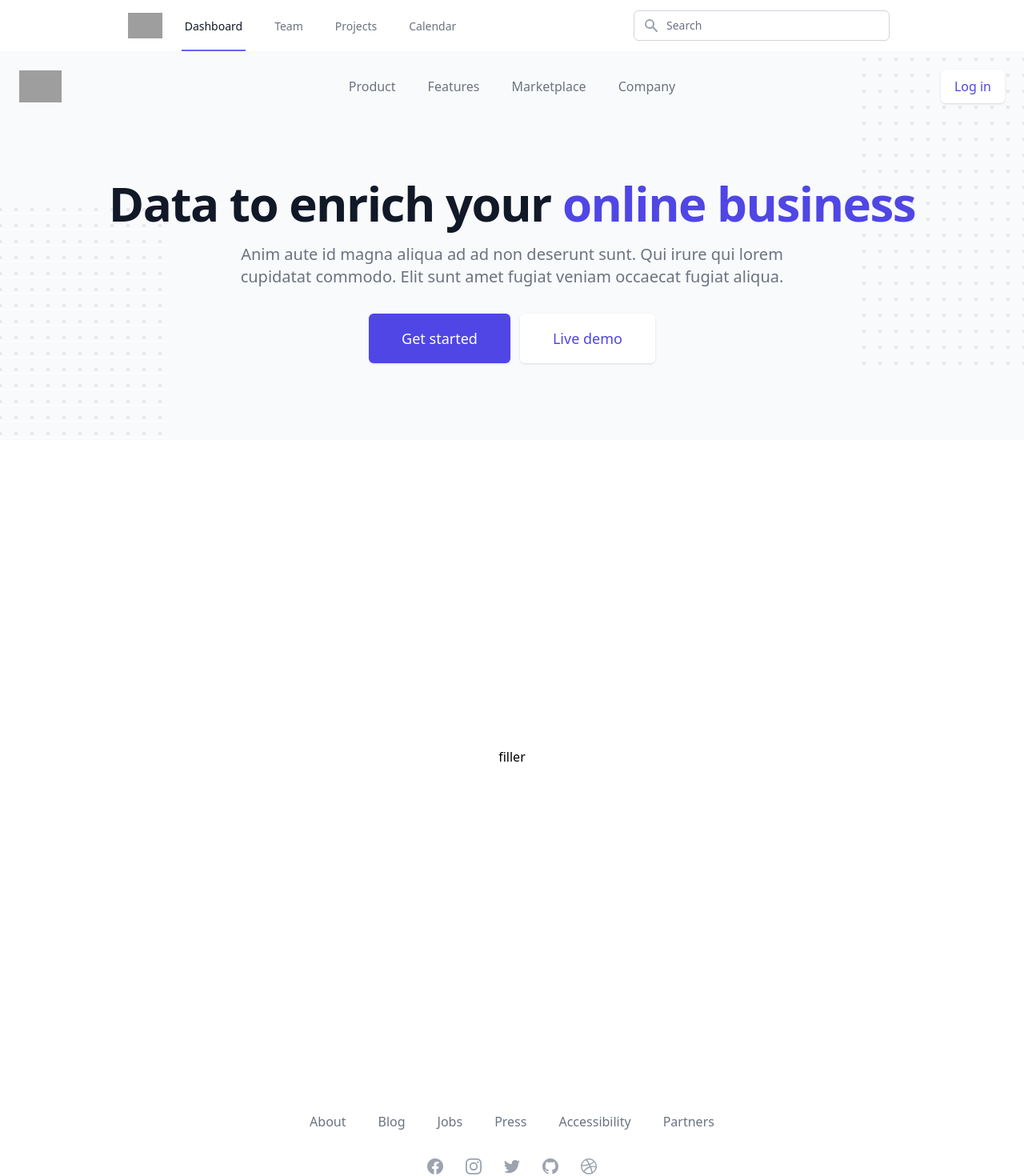
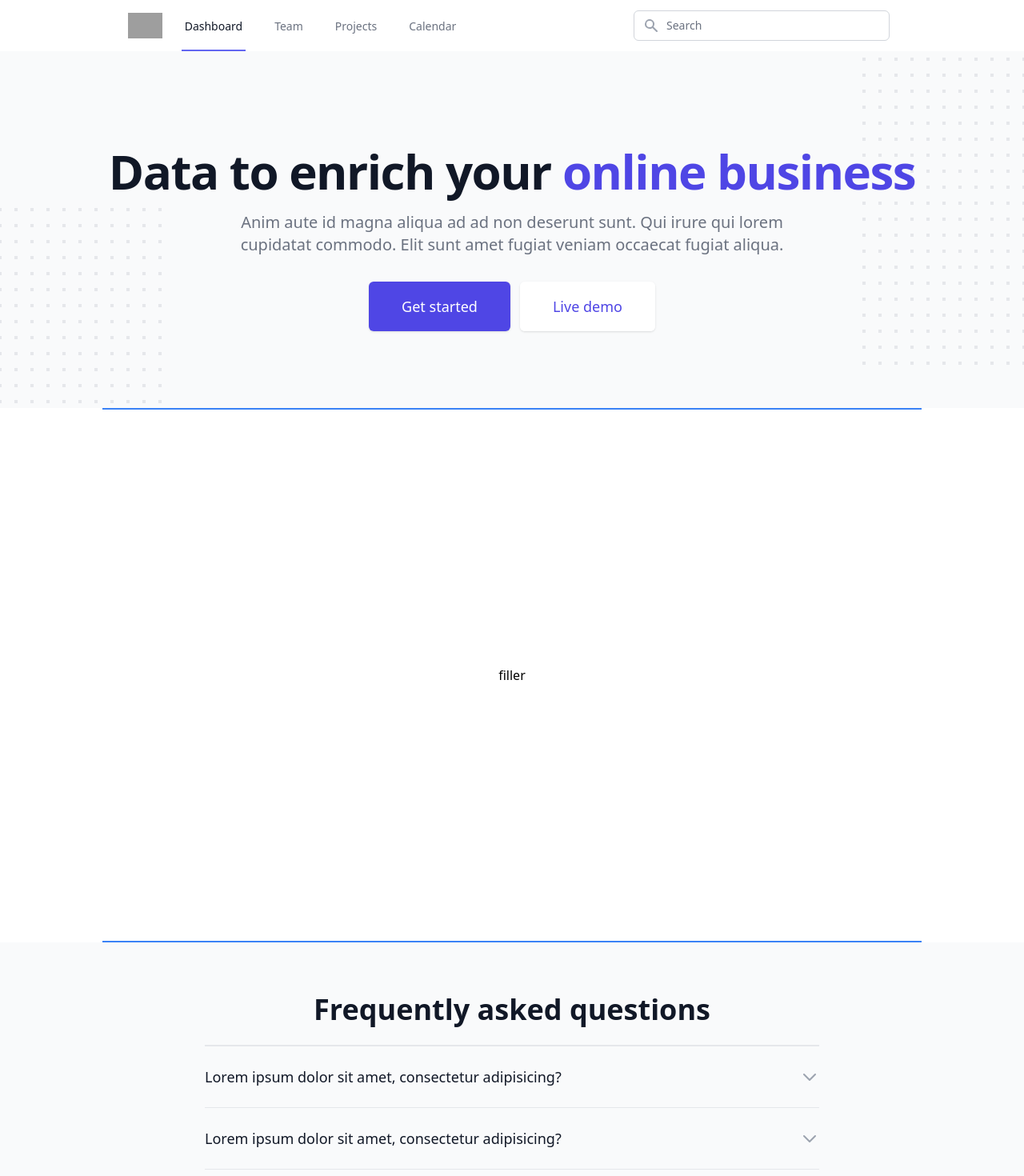
Before and after one commit to joseppu/isintip, a Next.js app: page / in a window 1280 px wide. Shown: the top 1470 px of the page at 80% size. Built offline with nearby package versions, Linux system fonts and the light colour scheme; grey boxes are pictures that could not be loaded.

Commit message:
implementing basic Faq

```diff
--- /dev/null
+++ b/components/Faq.tsx
@@ -0,0 +1,77 @@
+import { Disclosure } from "@headlessui/react";
+import { ChevronDownIcon } from "@heroicons/react/outline";
+
+const faqs = [
+  {
+    question: "Lorem ipsum dolor sit amet, consectetur adipisicing?",
+    answer:
+      "Lorem ipsum dolor sit amet consectetur adipisicing elit. Architecto molestias ut aliquid commodi dolores totam voluptatum repellat laborum laudantium non.",
+  },
+  {
+    question: "Lorem ipsum dolor sit amet, consectetur adipisicing?",
+    answer:
+      "Lorem ipsum dolor sit amet consectetur adipisicing elit. Architecto molestias ut aliquid commodi dolores totam voluptatum repellat laborum laudantium non.",
+  },
+  {
+    question: "Lorem ipsum dolor sit amet, consectetur adipisicing?",
+    answer:
+      "Lorem ipsum dolor sit amet consectetur adipisicing elit. Architecto molestias ut aliquid commodi dolores totam voluptatum repellat laborum laudantium non.",
+  },
+  {
+    question: "Lorem ipsum dolor sit amet, consectetur adipisicing?",
+    answer:
+      "Lorem ipsum dolor sit amet consectetur adipisicing elit. Architecto molestias ut aliquid commodi dolores totam voluptatum repellat laborum laudantium non.",
+  },
+  {
+    question: "Lorem ipsum dolor sit amet, consectetur adipisicing?",
+    answer:
+      "Lorem ipsum dolor sit amet consectetur adipisicing elit. Architecto molestias ut aliquid commodi dolores totam voluptatum repellat laborum laudantium non.",
+  },
+];
+
+function classNames(...classes) {
+  return classes.filter(Boolean).join(" ");
+}
+
+export default function Faq() {
+  return (
+    <div className="bg-gray-50">
+      <div className="px-4 py-12 mx-auto max-w-7xl sm:py-16 sm:px-6 lg:px-8">
+        <div className="max-w-3xl mx-auto divide-y-2 divide-gray-200">
+          <h2 className="text-3xl font-extrabold text-center text-gray-900 sm:text-4xl">
+            Frequently asked questions
+          </h2>
+          <dl className="mt-6 space-y-6 divide-y divide-gray-200">
+            {faqs.map((faq) => (
+              <Disclosure as="div" key={faq.question} className="pt-6">
+                {({ open }) => (
+                  <>
+                    <dt className="text-lg">
+                      <Disclosure.Button className="flex items-start justify-between w-full text-left text-gray-400">
+                        <span className="font-medium text-gray-900">
+                          {faq.question}
+                        </span>
+                        <span className="flex items-center ml-6 h-7">
+                          <ChevronDownIcon
+                            className={classNames(
+                              open ? "-rotate-180" : "rotate-0",
+                              "h-6 w-6 transform"
+                            )}
+                            aria-hidden="true"
+                          />
+                        </span>
+                      </Disclosure.Button>
+                    </dt>
+                    <Disclosure.Panel as="dd" className="pr-12 mt-2">
+                      <p className="text-base text-gray-500">{faq.answer}</p>
+                    </Disclosure.Panel>
+                  </>
+                )}
+              </Disclosure>
+            ))}
+          </dl>
+        </div>
+      </div>
+    </div>
+  );
+}
--- a/components/Filler.tsx
+++ b/components/Filler.tsx
@@ -2,7 +2,7 @@
 
 const Filler = () => {
   return (
-    <div className="max-w-5xl mx-auto text-center my-96" >
+    <div className="max-w-5xl mx-auto text-center border-blue-500 border-y-2 py-80" >
       filler
     </div>
   );
--- a/components/HeroSection.tsx
+++ b/components/HeroSection.tsx
@@ -85,104 +85,6 @@
       </div>
 
       <div className="relative pt-6 pb-16 sm:pb-24">
-        <Popover>
-          <div className="px-4 mx-auto max-w-7xl sm:px-6">
-            <nav
-              className="relative flex items-center justify-between sm:h-10 md:justify-center"
-              aria-label="Global"
-            >
-              <div className="flex items-center flex-1 md:absolute md:inset-y-0 md:left-0">
-                <div className="flex items-center justify-between w-full md:w-auto">
-                  <a href="#">
-                    <span className="sr-only">Workflow</span>
-                    <img
-                      className="w-auto h-8 sm:h-10"
-                      src="https://tailwindui.com/img/logos/workflow-mark-indigo-600.svg"
-                      alt=""
-                    />
-                  </a>
-                  <div className="flex items-center -mr-2 md:hidden">
-                    <Popover.Button className="inline-flex items-center justify-center p-2 text-gray-400 rounded-md bg-gray-50 hover:text-gray-500 hover:bg-gray-100 focus:outline-none focus:ring-2 focus:ring-inset focus:ring-indigo-500">
-                      <span className="sr-only">Open main menu</span>
-                      <MenuIcon className="w-6 h-6" aria-hidden="true" />
-                    </Popover.Button>
-                  </div>
-                </div>
-              </div>
-              <div className="hidden md:flex md:space-x-10">
-                {navigation.map((item) => (
-                  <a
-                    key={item.name}
-                    href={item.href}
-                    className="font-medium text-gray-500 hover:text-gray-900"
-                  >
-                    {item.name}
-                  </a>
-                ))}
-              </div>
-              <div className="hidden md:absolute md:flex md:items-center md:justify-end md:inset-y-0 md:right-0">
-                <span className="inline-flex rounded-md shadow">
-                  <a
-                    href="#"
-                    className="inline-flex items-center px-4 py-2 text-base font-medium text-indigo-600 bg-white border border-transparent rounded-md hover:bg-gray-50"
-                  >
-                    Log in
-                  </a>
-                </span>
-              </div>
-            </nav>
-          </div>
-
-          <Transition
-            as={Fragment}
-            enter="duration-150 ease-out"
-            enterFrom="opacity-0 scale-95"
-            enterTo="opacity-100 scale-100"
-            leave="duration-100 ease-in"
-            leaveFrom="opacity-100 scale-100"
-            leaveTo="opacity-0 scale-95"
-          >
-            <Popover.Panel
-              focus
-              className="absolute inset-x-0 top-0 z-10 p-2 transition origin-top-right transform md:hidden"
-            >
-              <div className="overflow-hidden bg-white rounded-lg shadow-md ring-1 ring-black ring-opacity-5">
-                <div className="flex items-center justify-between px-5 pt-4">
-                  <div>
-                    <img
-                      className="w-auto h-8"
-                      src="https://tailwindui.com/img/logos/workflow-mark-indigo-600.svg"
-                      alt=""
-                    />
-                  </div>
-                  <div className="-mr-2">
-                    <Popover.Button className="inline-flex items-center justify-center p-2 text-gray-400 bg-white rounded-md hover:text-gray-500 hover:bg-gray-100 focus:outline-none focus:ring-2 focus:ring-inset focus:ring-indigo-500">
-                      <span className="sr-only">Close menu</span>
-                      <XIcon className="w-6 h-6" aria-hidden="true" />
-                    </Popover.Button>
-                  </div>
-                </div>
-                <div className="px-2 pt-2 pb-3">
-                  {navigation.map((item) => (
-                    <a
-                      key={item.name}
-                      href={item.href}
-                      className="block px-3 py-2 text-base font-medium text-gray-700 rounded-md hover:text-gray-900 hover:bg-gray-50"
-                    >
-                      {item.name}
-                    </a>
-                  ))}
-                </div>
-                <a
-                  href="#"
-                  className="block w-full px-5 py-3 font-medium text-center text-indigo-600 bg-gray-50 hover:bg-gray-100"
-                >
-                  Log in
-                </a>
-              </div>
-            </Popover.Panel>
-          </Transition>
-        </Popover>
 
         <main className="px-4 mx-auto mt-16 max-w-7xl sm:mt-24">
           <div className="text-center">
--- a/pages/index.tsx
+++ b/pages/index.tsx
@@ -1,5 +1,6 @@
 import type { NextPage } from "next";
 import Head from "next/head";
+import Faq from "../components/Faq";
 import Filler from "../components/Filler";
 import Footer from "../components/Footer";
 import HeroSection from "../components/HeroSection";
@@ -16,6 +17,8 @@
       <Navbar />
       <HeroSection />
       <Filler/>
+      <Faq/>
+      <Filler/>
       <Footer/>
     </div>
   );
```
